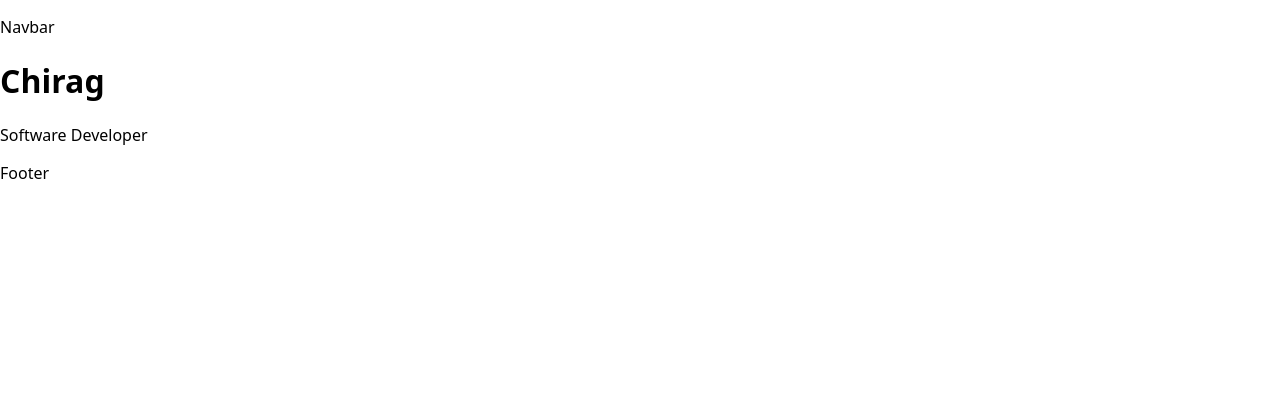
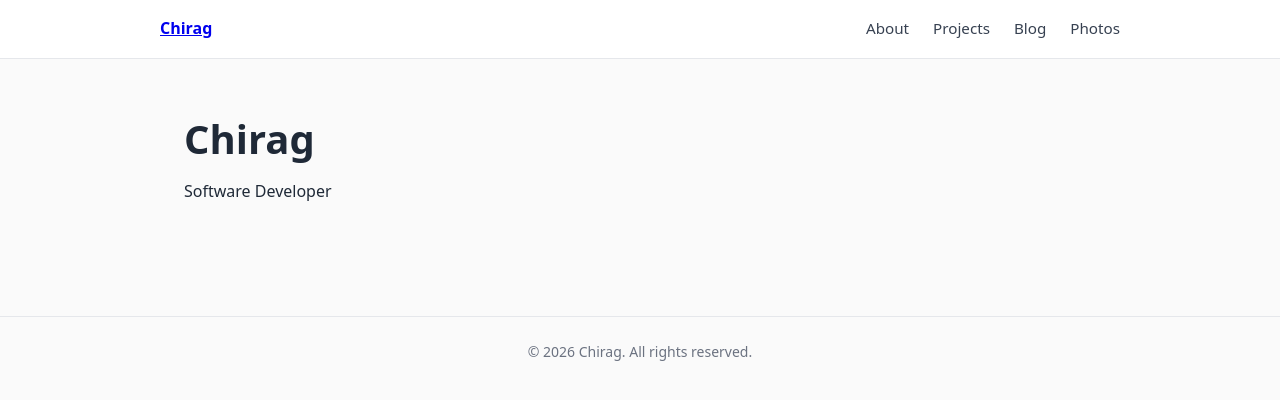
Before and after one commit to ChiragSood1/Portfolio, a Next.js app: page / in a window 1280 px wide. Shown: the top 400 px of the page. Built offline with nearby package versions, Linux system fonts and the light colour scheme.

Commit message:
refine base layout and navigation

```diff
--- a/app/components/Footer.tsx
+++ b/app/components/Footer.tsx
@@ -1,7 +1,16 @@
 export default function Footer() {
   return (
-    <footer>
-      <p>Footer</p>
+    <footer
+      style={{
+        borderTop: "1px solid #e5e7eb",
+        marginTop: "4rem",
+        padding: "1.5rem",
+        textAlign: "center",
+        fontSize: "0.875rem",
+        color: "#6b7280",
+      }}
+    >
+      © {new Date().getFullYear()} Chirag. All rights reserved.
     </footer>
   );
 }
--- a/app/components/Navbar.tsx
+++ b/app/components/Navbar.tsx
@@ -1,7 +1,53 @@
+import Link from "next/link";
+
 export default function Navbar() {
+  const links = [
+    { title: "About", href: "/about" },
+    { title: "Projects", href: "/projects" },
+    { title: "Blog", href: "/blog" },
+    { title: "Photos", href: "/photos" },
+  ];
+
   return (
-    <nav>
-      <p>Navbar</p>
-    </nav>
+    <header
+      style={{
+        borderBottom: "1px solid #e5e7eb",
+        padding: "1rem 1.5rem",
+        backgroundColor: "#ffffff",
+      }}
+    >
+      <div
+        style={{
+          maxWidth: "960px",
+          margin: "0 auto",
+          display: "flex",
+          alignItems: "center",
+          justifyContent: "space-between",
+        }}
+      >
+        <Link href="/" style={{ fontWeight: 600 }}>
+          Chirag
+        </Link>
+
+        <nav>
+          <ul style={{ display: "flex", gap: "1.5rem", listStyle: "none" }}>
+            {links.map((link) => (
+              <li key={link.href}>
+                <Link
+                  href={link.href}
+                  style={{
+                    textDecoration: "none",
+                    color: "#374151",
+                    fontSize: "0.95rem",
+                  }}
+                >
+                  {link.title}
+                </Link>
+              </li>
+            ))}
+          </ul>
+        </nav>
+      </div>
+    </header>
   );
 }
--- a/app/layout.tsx
+++ b/app/layout.tsx
@@ -19,7 +19,15 @@ export default function RootLayout({
     <html lang="en">
       <body>
         <Navbar />
-        <main>{children}</main>
+        <main
+  style={{
+    maxWidth: "960px",
+    margin: "0 auto",
+    padding: "3rem 1.5rem",
+  }}
+>
+  {children}
+</main>
         <Footer />
       </body>
     </html>
--- a/app/styles/globals.css
+++ b/app/styles/globals.css
@@ -1,9 +1,25 @@
-
+/* Reset */
 * {
   box-sizing: border-box;
+  margin: 0;
+  padding: 0;
 }
 
+/* Base document */
 body {
-  margin: 0;
-  font-family: system-ui, sans-serif;
+  font-family: system-ui, -apple-system, BlinkMacSystemFont, "Segoe UI",
+    sans-serif;
+  background-color: #fafafa;
+  color: #1f2937;
+  line-height: 1.6;
 }
+
+/* Headings */
+h1 {
+  font-size: 2.5rem;
+  margin-bottom: 0.5rem;
+}
+
+p {
+  max-width: 60ch;
+}
```
